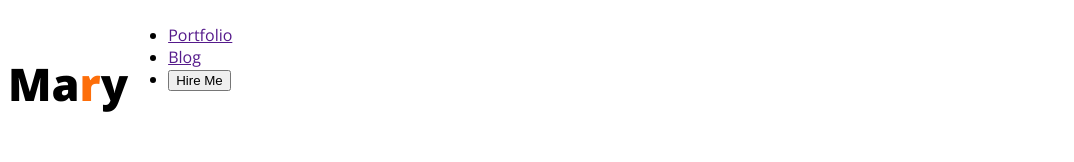
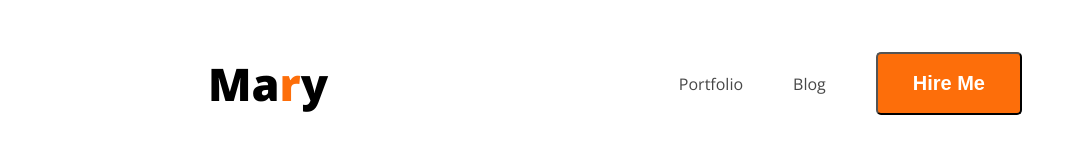
Before and after one commit to Mahfuz-Rana/webdeveloper-portfolio, a plain HTML site: page webdeveloper portfolio/index.html in a window 1280 px wide. Shown: the whole page, without its empty margins (0-1074 px from the left). Drawn offline with nearby package versions, Linux system fonts and the light colour scheme.

Commit message:
add portfolio.css

```diff
--- a/webdeveloper portfolio/index.html
+++ b/webdeveloper portfolio/index.html
@@ -16,9 +16,9 @@
         <nav>
             <h3 class="nav-title">Ma<span style="color:rgba(253, 110, 10, 1) ;">r</span>y</h3>
             <ul>
-                <li><a href="">Portfolio</a></li>
-                <li><a href="">Blog</a></li>
-                <li><a href=""><button>Hire Me</button></a></li>
+                <li><a class="dark-2" href="">Portfolio</a></li>
+                <li><a class="dark-2" href="">Blog</a></li>
+                <li><a href=""><button class="btn-primary">Hire Me</button></a></li>
             </ul>
         </nav>
     </header>
--- a/webdeveloper portfolio/styles/portfolio.css
+++ b/webdeveloper portfolio/styles/portfolio.css
@@ -12,8 +12,38 @@
 /* nav styles */
 nav{
     display: flex;
+    align-items: center;
+    justify-content: space-between;
+    margin: 0px 200px;
 }
 .nav-title{
     font-weight: 800;
     font-size: 45px;
 }
+/* styles */
+.dark-2{
+    color:rgba(71, 71, 71, 1) ;
+}
+
+.btn-primary{
+    background-color: #FD6E0A;
+    font-weight: bold;
+    color: white;
+    padding: 18px 35px;
+    border-radius: 5px;
+    font-size: 20px;
+}
+
+nav ul{
+display: flex;
+align-items: center;
+}
+
+nav ul li {
+    list-style: none;
+    margin-right: 50px;
+}
+
+nav li a {
+    text-decoration: none;
+}
```
